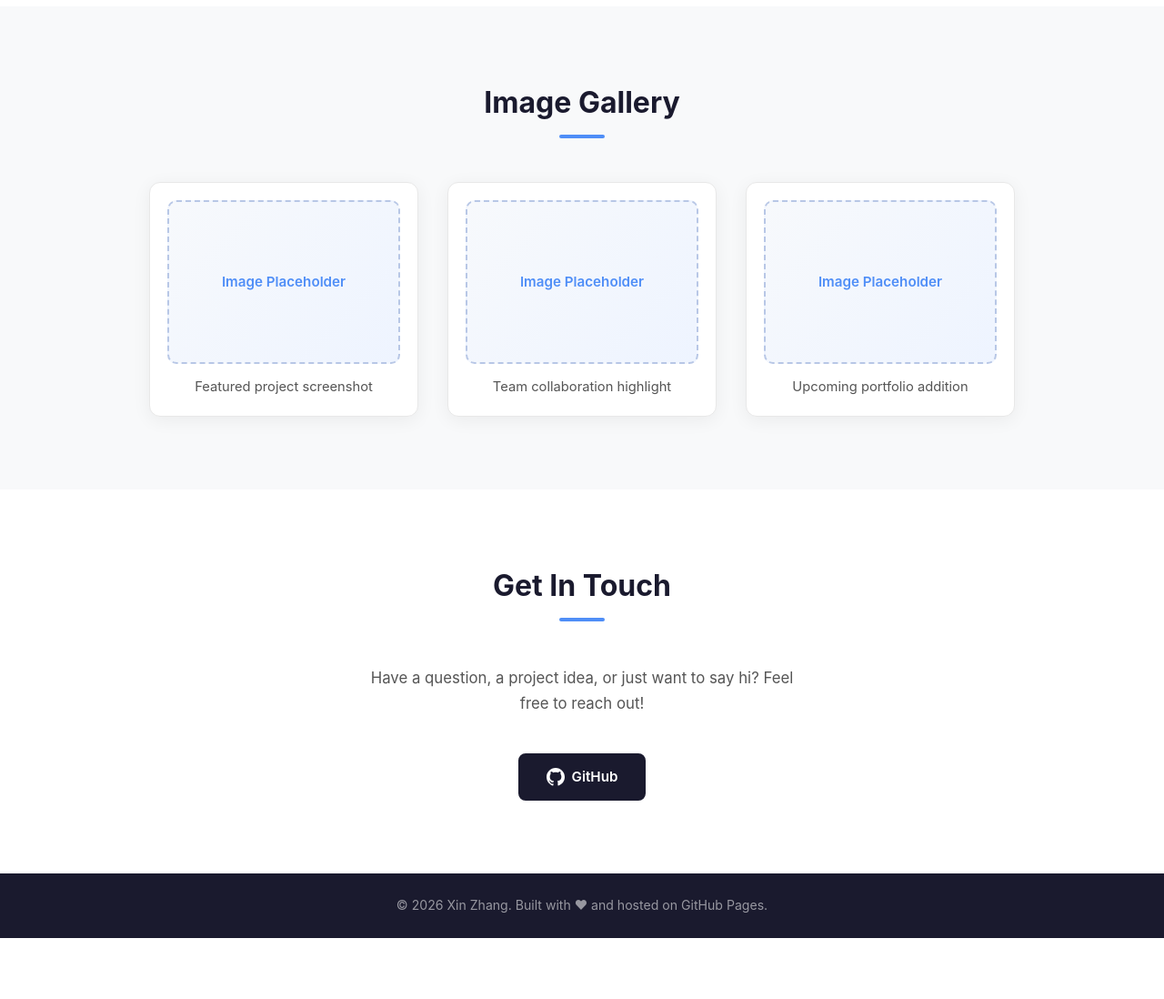
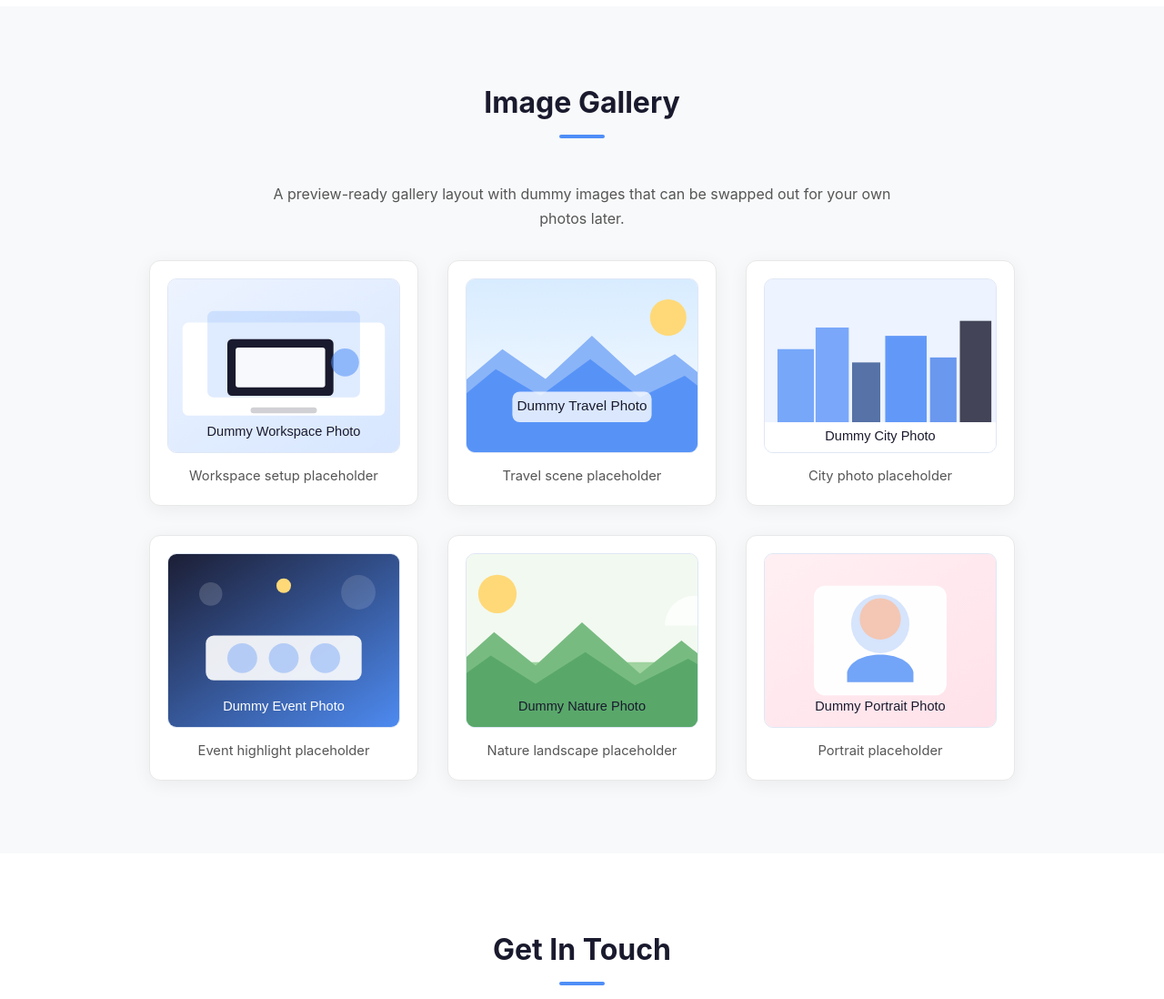
Before and after one commit to zhangx125/zhangx125.github.io, a PHP site: page / in a window 1280 px wide. Shown: the part 2387-3485 px from the top of the page at 91% size. Before the commit the page ends 3418 px from the top, so only its background shows below. Run offline with PHP 8.4, Linux system fonts and the light colour scheme.

Commit message:
Add dummy images to gallery
Agent-Logs-Url: https://github.com/zhangx125/zhangx125.github.io/sessions/f1c13123-2e1c-482e-8dda-c880647d45a4

Co-authored-by: zhangx125 <23058658+zhangx125@users.noreply.github.com>

```diff
--- a/index.html
+++ b/index.html
@@ -134,18 +134,31 @@
   <section id="gallery" class="section section-alt">
     <div class="container">
       <h2 class="section-title">Image Gallery</h2>
+      <p class="gallery-intro">A preview-ready gallery layout with dummy images that can be swapped out for your own photos later.</p>
       <div class="gallery-grid">
         <figure class="gallery-card">
-          <div class="gallery-placeholder">Image Placeholder</div>
-          <figcaption class="gallery-caption">Featured project screenshot</figcaption>
+          <img src="assets/gallery/dummy-workspace.svg" alt="Dummy workspace setup placeholder" class="gallery-image">
+          <figcaption class="gallery-caption">Workspace setup placeholder</figcaption>
         </figure>
         <figure class="gallery-card">
-          <div class="gallery-placeholder">Image Placeholder</div>
-          <figcaption class="gallery-caption">Team collaboration highlight</figcaption>
+          <img src="assets/gallery/dummy-travel.svg" alt="Dummy travel scene placeholder" class="gallery-image">
+          <figcaption class="gallery-caption">Travel scene placeholder</figcaption>
         </figure>
         <figure class="gallery-card">
-          <div class="gallery-placeholder">Image Placeholder</div>
-          <figcaption class="gallery-caption">Upcoming portfolio addition</figcaption>
+          <img src="assets/gallery/dummy-city.svg" alt="Dummy city photo placeholder" class="gallery-image">
+          <figcaption class="gallery-caption">City photo placeholder</figcaption>
+        </figure>
+        <figure class="gallery-card">
+          <img src="assets/gallery/dummy-event.svg" alt="Dummy event highlight placeholder" class="gallery-image">
+          <figcaption class="gallery-caption">Event highlight placeholder</figcaption>
+        </figure>
+        <figure class="gallery-card">
+          <img src="assets/gallery/dummy-nature.svg" alt="Dummy nature landscape placeholder" class="gallery-image">
+          <figcaption class="gallery-caption">Nature landscape placeholder</figcaption>
+        </figure>
+        <figure class="gallery-card">
+          <img src="assets/gallery/dummy-portrait.svg" alt="Dummy portrait placeholder" class="gallery-image">
+          <figcaption class="gallery-caption">Portrait placeholder</figcaption>
         </figure>
       </div>
     </div>
--- a/style.css
+++ b/style.css
@@ -399,27 +399,36 @@ ul {
   gap: 2rem;
 }
 
+.gallery-intro {
+  max-width: 720px;
+  margin: 0 auto 2rem;
+  color: #555;
+  text-align: center;
+  line-height: 1.7;
+}
+
 .gallery-card {
   background: #fff;
   border: 1px solid #e8e8e8;
   border-radius: 12px;
   padding: 1.2rem;
   box-shadow: 0 4px 20px rgba(0, 0, 0, 0.06);
+  transition: transform 0.2s ease, box-shadow 0.2s ease;
 }
 
-.gallery-placeholder {
-  min-height: 180px;
-  border: 2px dashed #b8c7e6;
+.gallery-card:hover {
+  transform: translateY(-4px);
+  box-shadow: 0 12px 30px rgba(0, 0, 0, 0.1);
+}
+
+.gallery-image {
+  display: block;
+  width: 100%;
+  aspect-ratio: 4 / 3;
+  object-fit: cover;
   border-radius: 10px;
-  background: linear-gradient(135deg, #f7f9fc, #eef4ff);
-  color: #4f8ef7;
-  font-size: 0.95rem;
-  font-weight: 600;
-  display: flex;
-  align-items: center;
-  justify-content: center;
-  text-align: center;
-  padding: 1.5rem;
+  border: 1px solid #dfe7f5;
+  background: #f7f9fc;
 }
 
 .gallery-caption {
```
Also changed, not shown: assets/gallery/dummy-city.svg (added), assets/gallery/dummy-event.svg (added), assets/gallery/dummy-nature.svg (added), assets/gallery/dummy-portrait.svg (added), assets/gallery/dummy-travel.svg (added), assets/gallery/dummy-workspace.svg (added).
